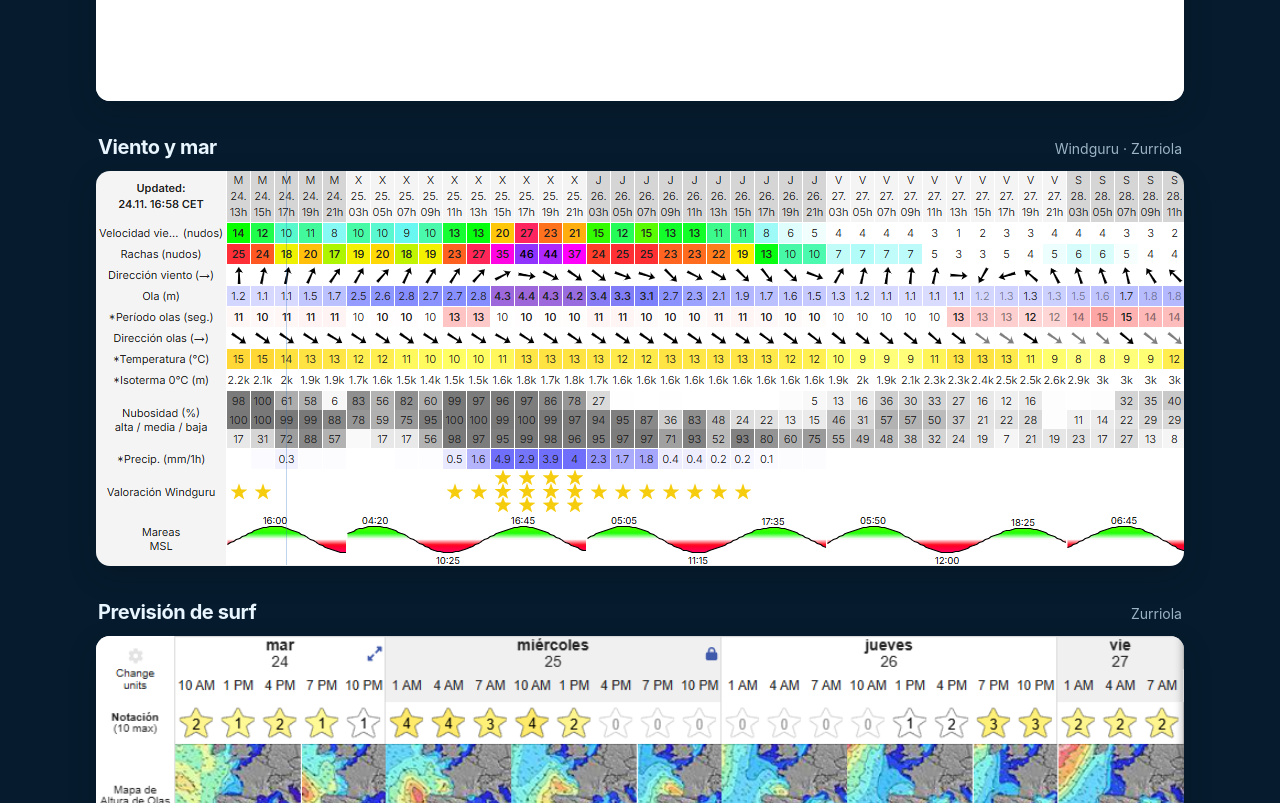
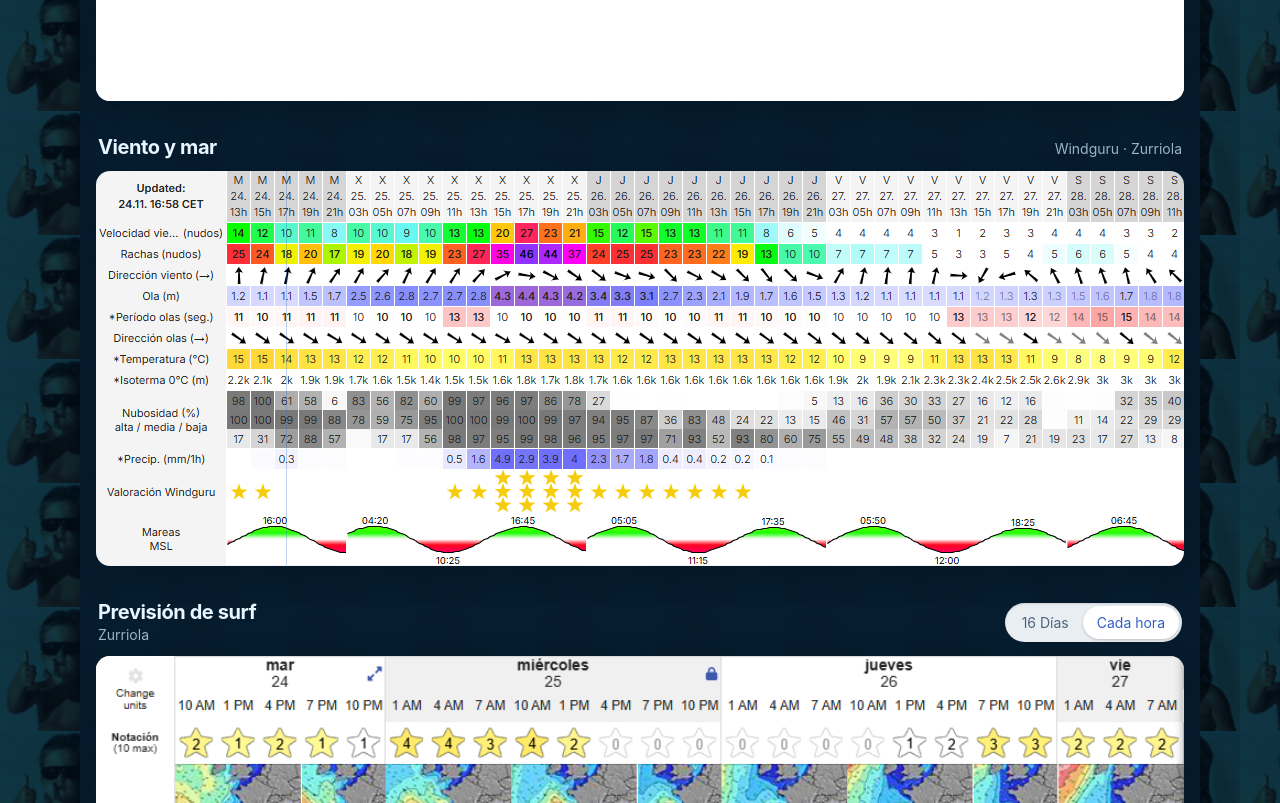
Before and after one commit to arruemario97/MeteoMario, a website: page index.html in a window 1280 px wide. Shown: the part 1997-2800 px from the top of the page. Drawn offline with nearby package versions, Linux system fonts and the light colour scheme; no server answers.

Commit message:
Añadir selector de previsión y estilo MeteoMario

```diff
--- a/app.js
+++ b/app.js
@@ -1,15 +1,32 @@
 const status = document.querySelector('#dashboard-updated');
+const surfImage = document.querySelector('#surf-forecast-image');
+const surfButtons = document.querySelectorAll('[data-surf-mode]');
+let captureVersion = null;
+
+function versionedUrl(path) {
+  const url = new URL(path, window.location.href);
+  if (captureVersion) url.searchParams.set('updated', captureVersion);
+  return url.toString();
+}
+
+function setSurfForecast(mode) {
+  if (!surfImage) return;
+  const source = mode === 'sixDay' ? surfImage.dataset.sixDay : surfImage.dataset.hourly;
+  surfImage.src = versionedUrl(source);
+  surfImage.alt = mode === 'sixDay' ? 'Previsión de surf de 16 días de Zurriola' : 'Previsión horaria de surf de Zurriola';
+  surfButtons.forEach((button) => button.classList.toggle('is-active', button.dataset.surfMode === mode));
+}
 
 async function loadStatus() {
   try {
     const response = await fetch('assets/captures/status.json', { cache: 'no-store' });
     const { updatedAt } = await response.json();
+    captureVersion = new Date(updatedAt).getTime();
     status.textContent = `Actualizado: ${new Intl.DateTimeFormat('es-ES', { dateStyle: 'medium', timeStyle: 'short' }).format(new Date(updatedAt))}`;
     document.querySelectorAll('.capture-card img').forEach((image) => {
-      const url = new URL(image.getAttribute('src'), window.location.href);
-      url.searchParams.set('updated', new Date(updatedAt).getTime());
-      image.src = url.toString();
+      if (image !== surfImage) image.src = versionedUrl(image.getAttribute('src'));
     });
+    setSurfForecast(document.querySelector('[data-surf-mode].is-active')?.dataset.surfMode ?? 'hourly');
   } catch {
     status.textContent = 'Pendiente de la primera actualización';
   }
@@ -25,4 +42,6 @@ document.querySelectorAll('.webcam').forEach((video) => {
   }
 });
 
+surfButtons.forEach((button) => button.addEventListener('click', () => setSurfForecast(button.dataset.surfMode)));
+
 loadStatus();
--- a/index.html
+++ b/index.html
@@ -10,8 +10,8 @@
   <body>
     <main class="dashboard">
       <header class="hero">
-        <p class="eyebrow">DONOSTIA · SAN SEBASTIÁN</p>
-        <h1>Condiciones de mar</h1>
+        <p class="eyebrow">DONOSTIA · MAR Y SURF</p>
+        <h1>MeteoMario</h1>
         <p class="updated" id="dashboard-updated">Cargando última actualización…</p>
       </header>
 
@@ -47,8 +47,14 @@
       </section>
 
       <section aria-labelledby="surf-title">
-        <div class="section-heading"><h2 id="surf-title">Previsión de surf</h2><span>Zurriola</span></div>
-        <article class="capture-card capture-card--scroll"><img src="assets/captures/surf-forecast.png" alt="Previsión horaria de surf de Zurriola" /></article>
+        <div class="section-heading section-heading--surf">
+          <div><h2 id="surf-title">Previsión de surf</h2><span>Zurriola</span></div>
+          <div class="surf-switch" role="group" aria-label="Tipo de previsión de surf">
+            <button type="button" data-surf-mode="sixDay">16 Días</button>
+            <button type="button" data-surf-mode="hourly" class="is-active">Cada hora</button>
+          </div>
+        </div>
+        <article class="capture-card capture-card--scroll"><img id="surf-forecast-image" src="assets/captures/surf-hourly.png" data-hourly="assets/captures/surf-hourly.png" data-six-day="assets/captures/surf-six-day.png" alt="Previsión horaria de surf de Zurriola" /></article>
       </section>
     </main>
     <script src="https://cdn.jsdelivr.net/npm/hls.js@1"></script>
--- a/styles.css
+++ b/styles.css
@@ -1,13 +1,14 @@
 :root { color-scheme: dark; font-family: Inter, ui-sans-serif, system-ui, sans-serif; background: #061c2e; color: #e9f6ff; }
 * { box-sizing: border-box; }
-body { margin: 0; }
-.dashboard { width: min(100%, 1120px); margin: auto; padding: 24px 16px 48px; }
+body { margin: 0; min-height: 100vh; background: #061c2e url('assets/meteomario-mosaic.png') repeat; background-size: 124px 124px; background-blend-mode: soft-light; }
+.dashboard { width: min(100%, 1120px); min-height: 100vh; margin: auto; padding: 24px 16px 48px; background: linear-gradient(180deg, #061c2ee8 0%, #061c2ef5 100%); backdrop-filter: blur(2px); }
 .hero { margin: 8px 0 32px; }
 .eyebrow { color: #72d2ff; font-size: .75rem; font-weight: 800; letter-spacing: .12em; margin: 0 0 7px; }
 h1 { font-size: clamp(2rem, 8vw, 3.2rem); margin: 0; letter-spacing: -.04em; }
 .updated, .section-heading span { color: #9cb4c5; font-size: .875rem; }
 section { margin-top: 34px; }
 .section-heading { display: flex; align-items: baseline; justify-content: space-between; gap: 12px; margin: 0 2px 12px; }
+.section-heading--surf { align-items: center; }
 h2 { font-size: 1.25rem; margin: 0; letter-spacing: -.02em; }
 h3 { font-size: 1rem; margin: 0 0 10px; }
 .live { color: #ff8e8e; font-size: .75rem; font-weight: 800; letter-spacing: .07em; white-space: nowrap; }
@@ -23,4 +24,7 @@ h3 { font-size: 1rem; margin: 0 0 10px; }
 .capture-card--wide { grid-column: 1 / -1; }
 .capture-card--scroll { overflow-x: auto; -webkit-overflow-scrolling: touch; }
 .capture-card--scroll img { min-width: 100%; width: auto; }
-@media (max-width: 620px) { .dashboard { padding-inline: 12px; } .webcam-grid { grid-template-columns: 1fr; } .capture-grid--tides { grid-template-columns: 1fr; } .capture-grid--tides .capture-card:first-child { max-width: 390px; } }
+.surf-switch { display: inline-flex; padding: 3px; border-radius: 999px; background: #e9eef3; box-shadow: inset 0 1px 2px #0002; white-space: nowrap; }
+.surf-switch button { appearance: none; border: 0; border-radius: 999px; padding: 8px 14px; background: transparent; color: #4d6380; font: inherit; font-size: .875rem; cursor: pointer; }
+.surf-switch button.is-active { background: #fff; color: #315fc5; box-shadow: 0 1px 3px #0003; }
+@media (max-width: 620px) { .dashboard { padding-inline: 12px; } .webcam-grid { grid-template-columns: 1fr; } .capture-grid--tides { grid-template-columns: 1fr; } .capture-grid--tides .capture-card:first-child { max-width: 390px; } .section-heading--surf { align-items: flex-start; flex-direction: column; } }
```
Also changed, not shown: scripts/capture.mjs (+16 -2 lines), assets/captures/surf-hourly.png (added), assets/captures/surf-six-day.png (added), assets/meteomario-mosaic.png (added).
